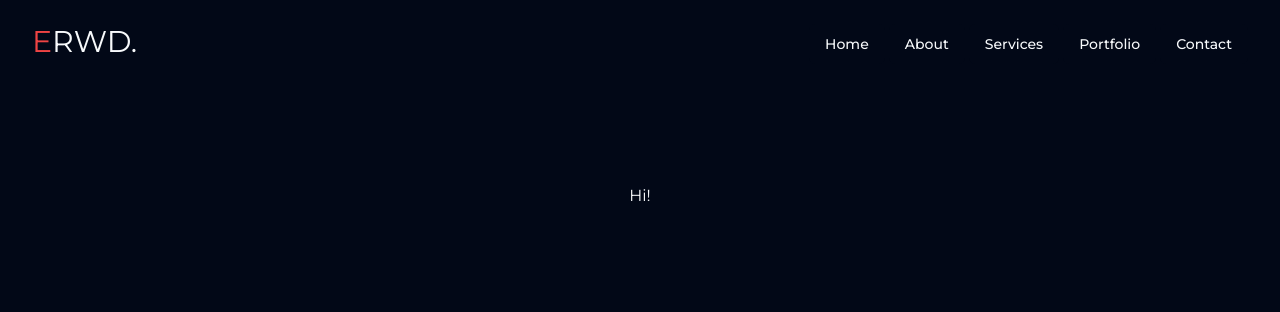
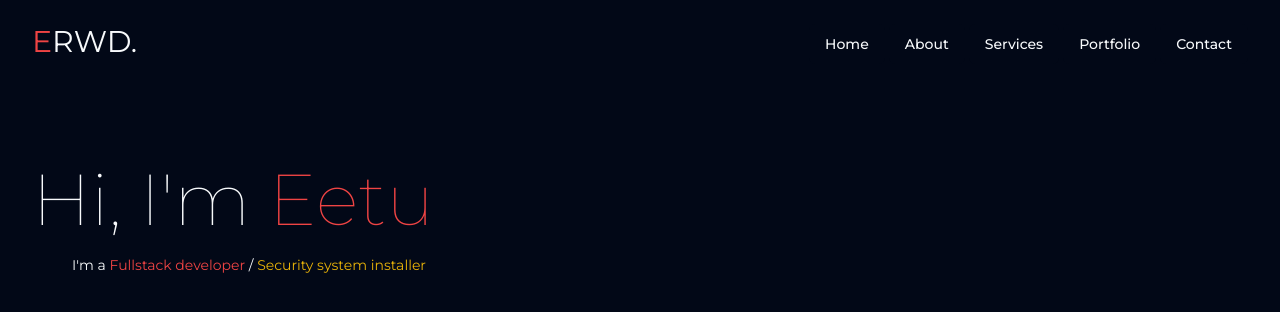
Before and after one commit to awonfs/portfolio, a Next.js app: page / in a window 1280 px wide. Shown: the top 312 px of the page. Built offline with nearby package versions, Linux system fonts and the light colour scheme.

Commit message:
Working on the header and landing page

```diff
--- a/app/page.tsx
+++ b/app/page.tsx
@@ -1,7 +1,19 @@
+/* eslint-disable react/no-unescaped-entities */
+
 export default function Home() {
   return (
-    <main className="flex min-h-screen flex-col items-center justify-between p-24">
-      <h1>Hi!</h1>
+    <main className="h-screen">
+      <section id="about" className="flex items-center h-1/3">
+        <div className="flex flex-col gap-4">
+          <h2 className="text-6xl md:text-7xl font-thin">
+            Hi, I'm <span className="text-red-500">Eetu</span>
+          </h2>
+          <span className="ml-1 text-sm leading-7 md:ml-10 ">
+            I'm a <span className="text-red-500">Fullstack developer</span> /{" "}
+            <span className="text-yellow-500">Security system installer</span>
+          </span>
+        </div>
+      </section>
     </main>
   );
 }
--- a/components/header.tsx
+++ b/components/header.tsx
@@ -2,10 +2,15 @@
 import Link from "next/link";
 import {
   NavigationMenu,
+  NavigationMenuContent,
+  NavigationMenuIndicator,
   NavigationMenuItem,
   NavigationMenuLink,
   NavigationMenuList,
+  NavigationMenuTrigger,
+  NavigationMenuViewport,
 } from "@/components/ui/navigation-menu";
+
 import { navigationMenuTriggerStyle } from "@/components/ui/navigation-menu";
 
 function Header() {
@@ -16,7 +21,7 @@ function Header() {
           <span className="text-red-500">E</span>RWD.
         </h1>
       </Link>
-      <nav>
+      <nav className="hidden md:block">
         <NavigationMenu>
           <NavigationMenuList>
             <NavigationMenuItem>
```
Also changed, not shown: tailwind.config.js (+6 -6 lines).
